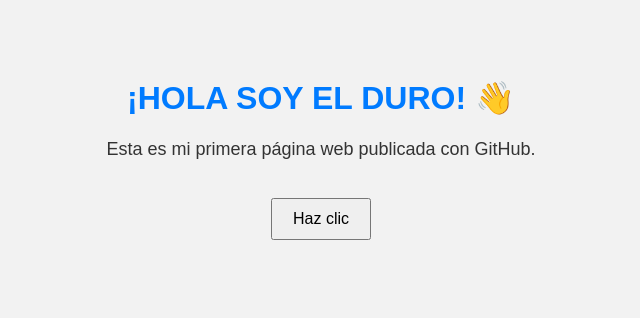
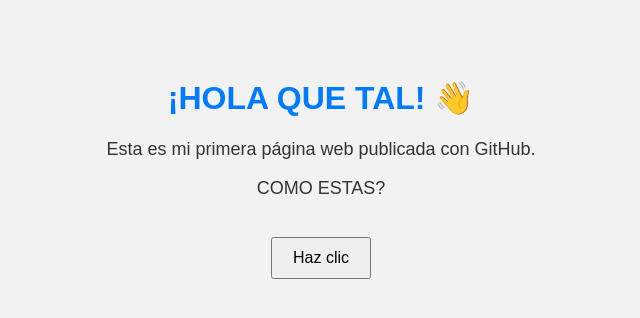
Before and after one commit to kurama09kyu-gif/control-2, a plain HTML site: page index.html in a window 1280 px wide. Shown: the whole page, without its empty margins (319-959 px from the left). Drawn offline with Linux system fonts and the light colour scheme.

Commit message:
cambio de jueves

```diff
--- a/index.html
+++ b/index.html
@@ -30,8 +30,10 @@
 </head>
 <body>
 
-  <h1>¡HOLA SOY EL DURO! 👋</h1>
+  <h1>¡HOLA QUE TAL! 👋</h1>
   <p>Esta es mi primera página web publicada con GitHub.</p>
+  <p>COMO ESTAS?</p>
+
 
   <button onclick="mostrarMensaje()">Haz clic</button>
   <p id="mensaje"></p>
```
